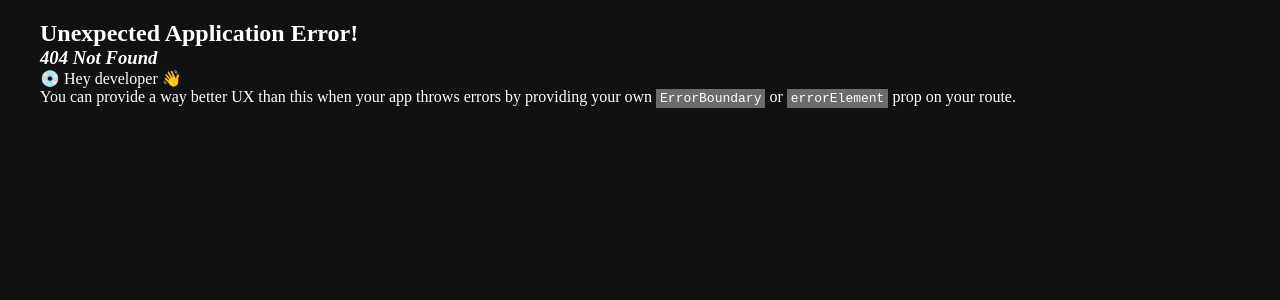
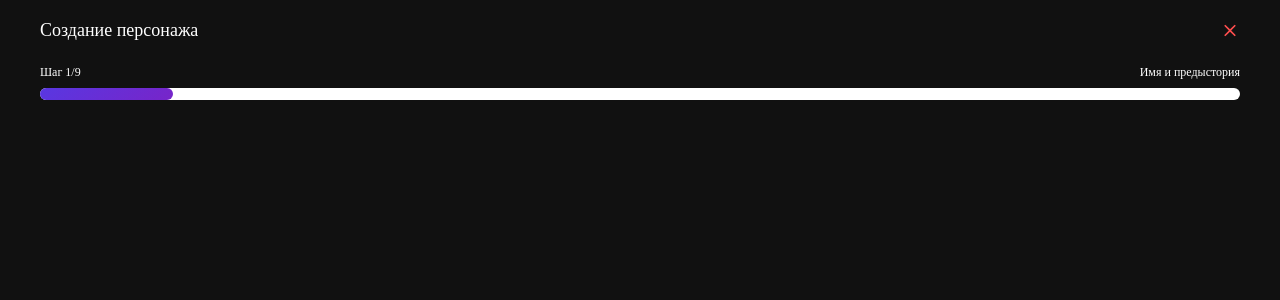
Before and after one commit to bruhlord-s/dnd-characters, a React (Create React App) app: page /creator in a window 1280 px wide. Before the commit this address had no page. Shown: the top 300 px of the page. Built offline with nearby package versions, Linux system fonts and the light colour scheme; a web font is replaced by a local one.

Commit message:
added character creator page

```diff
--- /dev/null
+++ b/src/assets/css/characterCreatorPage.module.css
@@ -0,0 +1,15 @@
+.characterCreatorPage {
+  display: flex;
+  flex-direction: column;
+  align-items: center;
+
+  gap: 24px;
+  height: 100%;
+}
+
+.characterCreatorPage__header {
+  width: 100%;
+  display: flex;
+  align-items: center;
+  justify-content: space-between;
+}
--- /dev/null
+++ b/src/assets/css/stepBar.module.css
@@ -0,0 +1,27 @@
+.stepBar {
+  width: 100%;
+
+  display: flex;
+  flex-direction: column;
+  gap: 8px;
+
+  font-size: var(--fs-small);
+}
+
+.stepBar__data {
+  display: flex;
+  justify-content: space-between;
+}
+
+.stepBar__bar {
+  height: 12px;
+  border-radius: 8px;
+  background-color: var(--text-color);
+}
+
+.stepBar__progress {
+  width: calc(100% / 9);
+  height: 12px;
+  border-radius: 8px;
+  background: var(--primary-gradient);
+}
--- /dev/null
+++ b/src/components/StepBar.tsx
@@ -0,0 +1,19 @@
+import { FC } from "react"
+
+import styles from "../assets/css/stepBar.module.css"
+
+const StepBar: FC = () => {
+  return (
+    <div className={styles.stepBar}>
+      <div className={styles.stepBar__data}>
+        <p className={styles.stepBar__step}>Шаг 1/9</p>
+        <p className={styles.stepBar__stepName}>Имя и предыстория</p>
+      </div>
+      <div className={styles.stepBar__bar}>
+        <div className={styles.stepBar__progress}></div>
+      </div>
+    </div>
+  )
+}
+
+export default StepBar
--- a/src/components/UserCharacters.tsx
+++ b/src/components/UserCharacters.tsx
@@ -9,11 +9,13 @@ import { getUserCharacters } from "../api/userCharacters"
 import EmptyUserCharacters from "./EmptyUserCharacters"
 import LoadingError from "./LoadingError"
 import DotsLoading from "./DotsLoading"
+import { useNavigate } from "react-router-dom"
 
 const UserCharacters: FC = () => {
   const [isLoading, setIsLoading] = useState(true)
   const [isError, setIsError] = useState(false)
   const [characters, setCharacters] = useRecoilState(userCharactersState)
+  const navigate = useNavigate()
 
   const loadCharacters = async () => {
     setIsError(false)
@@ -38,14 +40,14 @@ const UserCharacters: FC = () => {
   }, [])
 
   const handleNewButton = () => {
-    console.log("handled")
+    navigate("/creator")
   }
 
   return (
     <div className={styles.userCharacters}>
       <Button text="Новый персонаж" onClick={handleNewButton} />
       <div className={styles.userCharacters__list}>
-        {isLoading && <DotsLoading />}
+        {characters.length <= 0 && isLoading && <DotsLoading />}
 
         {isError && <LoadingError onRetry={loadCharacters} />}
 
--- /dev/null
+++ b/src/pages/CharacterCreatorPage.tsx
@@ -0,0 +1,19 @@
+import { FC } from "react"
+import StepBar from "../components/StepBar"
+import CloseIcon from "../assets/icons/close.svg"
+
+import styles from "../assets/css/characterCreatorPage.module.css"
+
+const CharacterCreatorPage: FC = () => {
+  return (
+    <div className={styles.characterCreatorPage}>
+      <header className={styles.characterCreatorPage__header}>
+        <h1>Создание персонажа</h1>
+        <img src={CloseIcon} alt="close" />
+      </header>
+      <StepBar />
+    </div>
+  )
+}
+
+export default CharacterCreatorPage
--- a/src/routes/router.tsx
+++ b/src/routes/router.tsx
@@ -1,11 +1,16 @@
 import { createBrowserRouter } from "react-router-dom"
 import HomePage from "../pages/HomePage"
+import CharacterCreatorPage from "../pages/CharacterCreatorPage"
 
 const router = createBrowserRouter([
   {
     path: "/",
     element: <HomePage />,
   },
+  {
+    path: "/creator",
+    element: <CharacterCreatorPage />,
+  },
 ])
 
 export default router
```
Also changed, not shown: src/assets/icons/close.svg (added).
